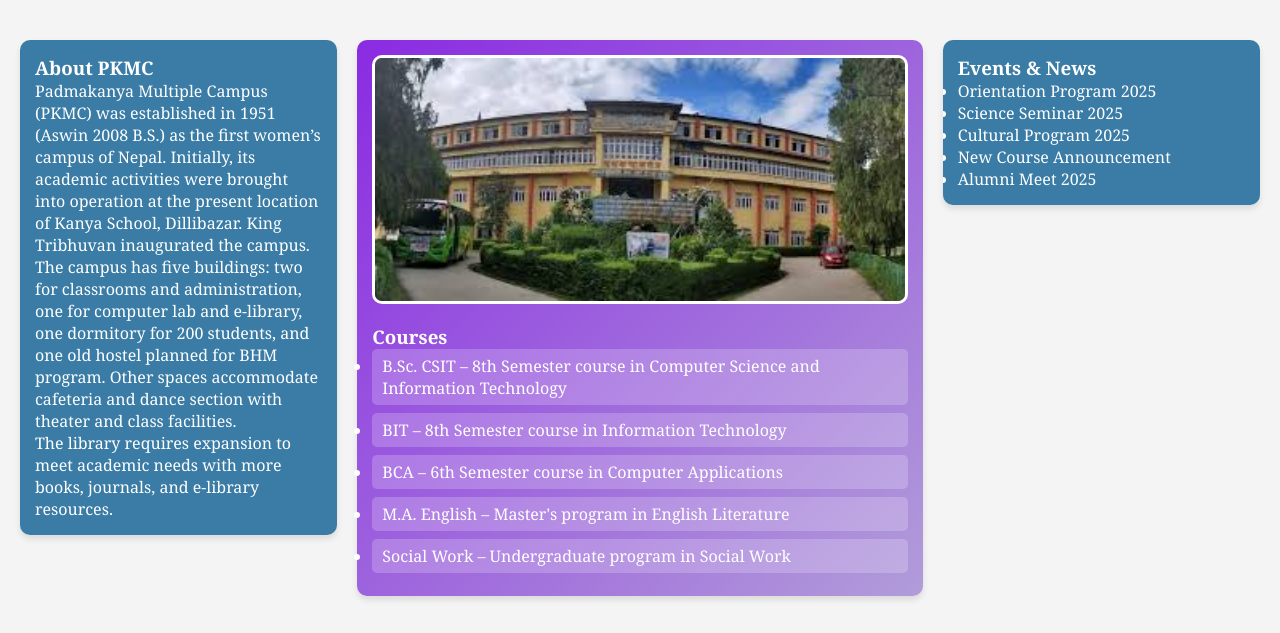
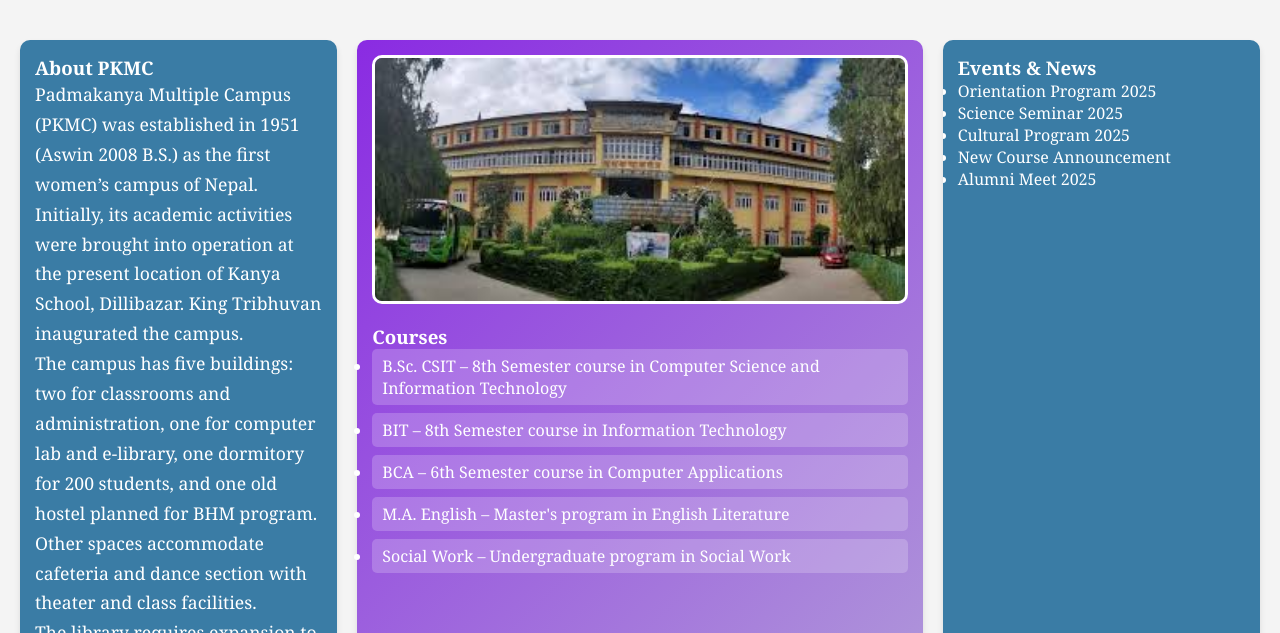
Before and after one commit to Rinju-Pokhrel1/web-tech, a plain HTML site: page Assignment1/index.html in a window 1280 px wide. Shown: the part 150-783 px from the top of the page. Drawn offline with Linux system fonts and the light colour scheme.

Commit message:
layout design

```diff
--- a/Assignment1/index.html
+++ b/Assignment1/index.html
@@ -14,7 +14,7 @@
 <body>
     <header>
 
-        <img src="https://pkmc.tu.edu.np/assets/logo.png" height="100" alt="" class="logo">
+        <img src="https://pkmc.tu.edu.np/assets/logo.png" height="100" alt="pkmc_logo" class="logo">
         <b>Padma Kanya Multiple Campus</b>
         </header>
     <nav>
--- a/Assignment1/style.css
+++ b/Assignment1/style.css
@@ -56,7 +56,8 @@
     padding: 20px;
     gap: 20px;
     justify-content: space-between;
-    align-items: flex-start;
+      display: flex;
+    align-items: stretch;
 }
 
 .left,
@@ -67,10 +68,14 @@
     padding: 15px;
     border-radius: 10px;
     box-shadow: 0 4px 6px rgba(0,0,0,0.1);
-    max-height: 500px;
+    /* max-height: 500px; */
     overflow-y: auto;
 }
 
+.left p {
+    font-size: 1.1rem;
+    line-height: 1.7;
+}
 
 .middle {
     flex: 1 1 45%;
@@ -79,6 +84,7 @@
     padding: 15px;
     border-radius: 10px;
     box-shadow: 0 4px 6px rgba(0,0,0,0.1);
+
 }
 
 .middle img {
@@ -94,6 +100,7 @@
     background-color: rgba(255,255,255,0.2);
     border-radius: 5px;
     transition: all 0.3s;
+
 }
 
 .middle ul li:hover {
```
Also changed, not shown: Assignment1/preview-webpage.png (deleted), Assignment1/preview.png (added).
